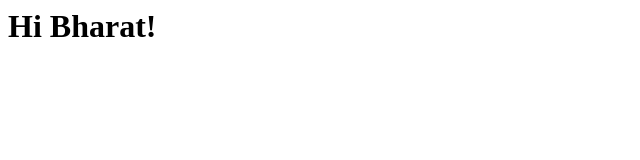
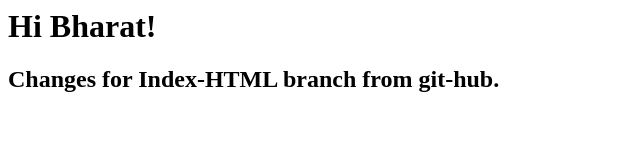
Before and after one commit to bharath-raghunathan/bharath-raghunathan, a plain HTML site: page index.html in a window 1280 px wide. Shown: the whole page, without its empty margins (0-640 px from the left). Drawn offline with Linux system fonts and the light colour scheme.

Commit message:
Index-Html-Change

```diff
--- a/index.html
+++ b/index.html
@@ -4,5 +4,6 @@
     </head>
     <body>
         <h1>Hi Bharat!</h1>
+        <h2>Changes for Index-HTML branch from git-hub.</h2>
     </body>
 </html>
```
